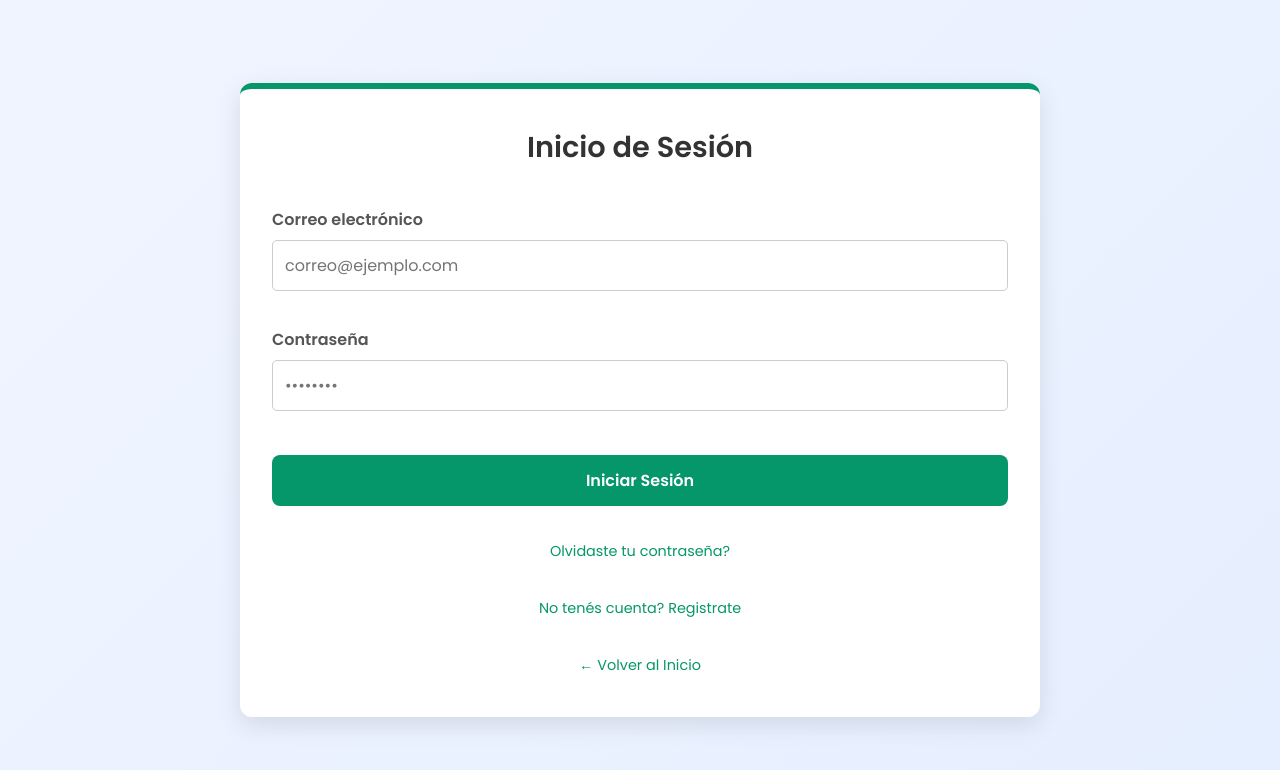
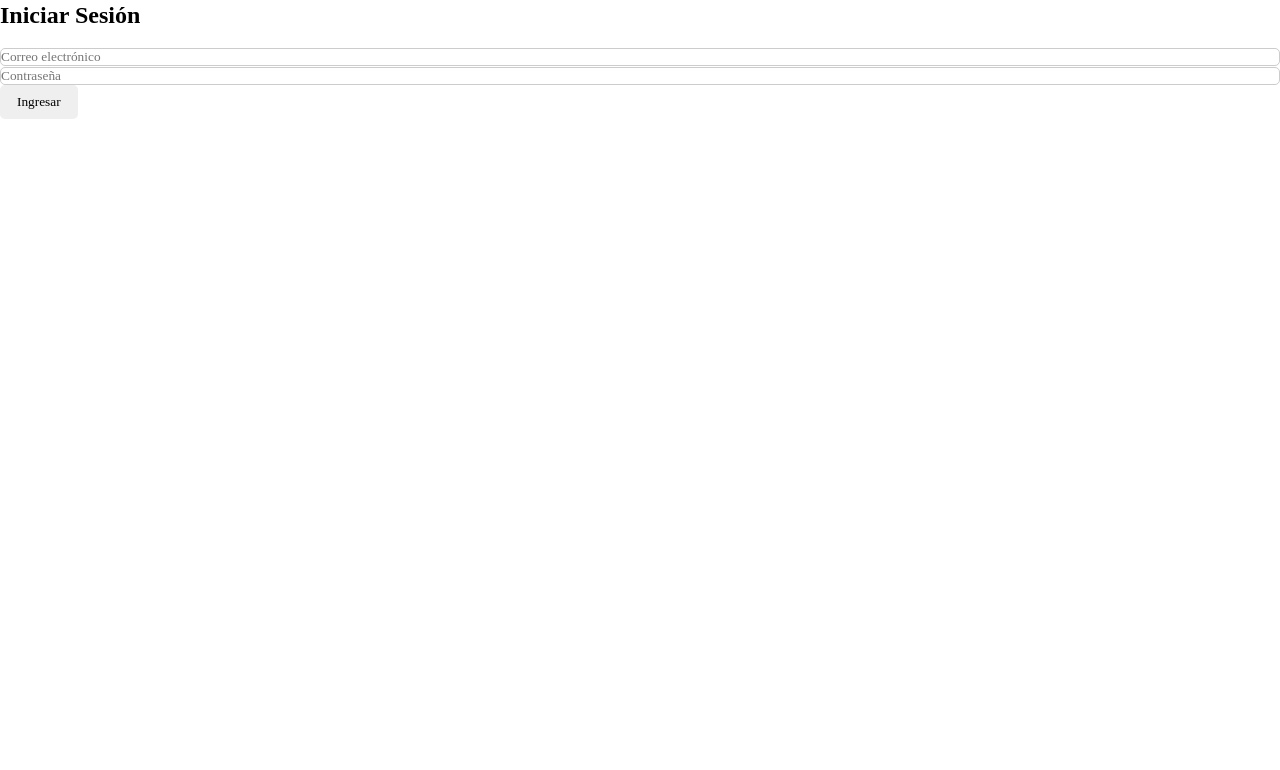
Before and after one commit to mauroezeflores/TP-LaboI, a React (Vite) app in the folder frontend/: page /login/candidato in a window 1280 px wide. Shown: the top 770 px of the page. Built offline with nearby package versions, Linux system fonts and the light colour scheme.

Commit message:
creada logica de login

```diff
--- a/frontend/src/Autenticacion/Login/Login.jsx
+++ b/frontend/src/Autenticacion/Login/Login.jsx
@@ -1,12 +1,13 @@
 import React, { useState } from 'react';
-import { useParams, useNavigate, Link } from 'react-router-dom'; // Importa Link aquí
+import { useParams, useNavigate, Link } from 'react-router-dom';
 import styles from '../Autenticacion.module.css';
 
+const API_BASE_URL = 'http://localhost:8000';
+
 export default function Login() {
-  const { tipoUsuario } = useParams(); // 'candidato' o 'reclutador'
-  const navigate = useNavigate(); // Para redirigir después de hacer login
+  const { tipoUsuario } = useParams();
+  const navigate = useNavigate();
 
-  // Elegimos la clase de acento correcta
   const accentClass =
     tipoUsuario === 'candidato'
       ? styles.accentCandidate
@@ -24,94 +25,65 @@ export default function Login() {
       return;
     }
 
-    const usuarios = {
-      'reclutador@gmail.com': {
-        rol: 'reclutador',
-        path: '/dashboard/empleadoRRHH',
-      },
-      'gerente@gmail.com': {
-        rol: 'gerente',
-        path: '/dashboard/gerente',
-      },
-      'admin@gmail.com': {
-        rol: 'admin',
-        path: '/dashboard/admin',
-      },
-      'empleado@gmail.com': {
-        rol: 'empleado',
-        path: '/dashboard/empleado',
-      },
-      'candidato@gmail.com': {
-        rol: 'candidato',
-        path: '/dashboard/candidato',
-      },
-    };
+    try {
+      const response = await fetch(`${API_BASE_URL}/login`, {
+        method: 'POST',
+        headers: { 'Content-Type': 'application/json' },
+        body: JSON.stringify({ email, password }),
+      });
+      const data = await response.json();
 
-    const usuario = usuarios[email];
-
-    if (!usuario) {
-      setError('Correo no registrado.');
+      if (!response.ok) {
+        setError(data.detail || 'Usuario o contraseña incorrectos');
         return;
       }
 
-    // Navegar a la ruta correspondiente
-    navigate(usuario.path);
+      // Guarda los datos en localStorage
+      localStorage.setItem('usuario', JSON.stringify(data));
+
+      // Redirige según el rol
+      switch (data.rol?.toLowerCase()) {
+        case 'reclutador':
+          navigate('/dashboard/empleadoRRHH');
+          break;
+        case 'administrador':
+          navigate('/dashboard/admin');
+          break;
+        case 'empleado':
+          navigate('/dashboard/empleado');
+          break;
+        case 'candidato':
+          navigate('/dashboard/candidato');
+          break;
+        case 'gerente':
+          navigate('/dashboard/gerente');
+          break;
+        default:
+          setError('Rol no reconocido');
+      }
+    } catch (err) {
+      setError('Error de conexión con el servidor');
+    }
   };
 
   return (
-    <div className={`${styles.authContainer} ${accentClass}`}>
-      <form onSubmit={handleSubmit} className={styles.authForm} noValidate>
-        <h2 className={styles.formTitle}>Inicio de Sesión</h2>
-
-        {error && <div className={styles.errorMessage}>{error}</div>}
-
-        {/* Correo electrónico */}
-        <div className={styles.inputGroup}>
-          <label htmlFor="email">Correo electrónico</label>
-          <div className={styles.inputWrapper}>
+    <div className={styles.loginContainer}>
+      <h2 className={accentClass}>Iniciar Sesión</h2>
+      <form onSubmit={handleSubmit} className={styles.loginForm}>
         <input
-              id="email"
           type="email"
-              placeholder="correo@ejemplo.com"
+          placeholder="Correo electrónico"
           value={email}
-              onChange={(e) => setEmail(e.target.value)}
+          onChange={e => setEmail(e.target.value)}
         />
-          </div>
-        </div>
-
-        {/* Contraseña */}
-        <div className={styles.inputGroup}>
-          <label htmlFor="password">Contraseña</label>
-          <div className={styles.inputWrapper}>
         <input
-              id="password"
           type="password"
-              placeholder="••••••••"
+          placeholder="Contraseña"
           value={password}
-              onChange={(e) => setPassword(e.target.value)}
+          onChange={e => setPassword(e.target.value)}
         />
-          </div>
-        </div>
-
-        {/* Botón con su clase */}
-        <button type="submit" className={styles.submitButton}>
-          <span className={styles.buttonText}>Iniciar Sesión</span>
-        </button>
-
-        {/* Links con sus contenedores */}
-        <div className={styles.linkContainer}>
-          <Link to={`/${tipoUsuario}/recuperar-contraseña`}>
-            Olvidaste tu contraseña?
-          </Link>
-        </div>
-        <div className={styles.linkContainer}>
-          <Link to={`/registro-candidato`}>
-            No tenés cuenta? Registrate
-          </Link>
-        </div>
-        <div className={styles.linkContainer}>
-          <Link to="/">← Volver al Inicio</Link>
-        </div>
+        {error && <div className={styles.errorMsg}>{error}</div>}
+        <button type="submit">Ingresar</button>
       </form>
     </div>
   );
```
Also changed, not shown: frontend/src/components/LogoutButton.jsx (added, +37 -0 lines), frontend/src/services/authService.js (added, +19 -0 lines), 1 other file (tests, documents, lock files or other folders). Lines whose indentation alone changed are shown as unchanged.
